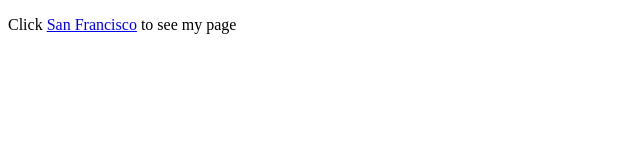
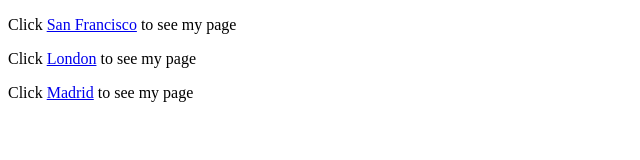
Before and after one commit to JJulian123/Cities, a plain HTML site: page index.html in a window 1280 px wide. Shown: the whole page, without its empty margins (0-640 px from the left). Drawn offline with Linux system fonts and the light colour scheme.

Commit message:
Update index.html

```diff
--- a/index.html
+++ b/index.html
@@ -7,5 +7,11 @@
 <p>Click
 <a href="sf.html">San Francisco</a>
 to see my page</p>
+<p>Click
+<a href="london.html">London</a>
+to see my page</p>
+<p>Click
+<a href="madrid.html">Madrid</a>
+to see my page</p>
 </body>
 </html>
```
